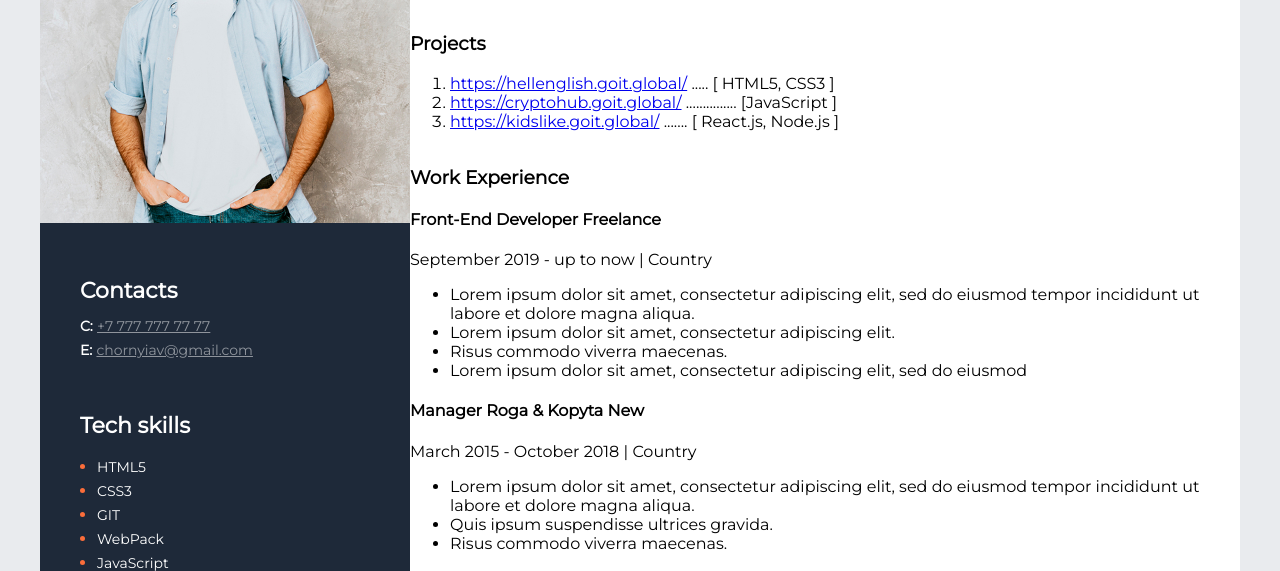
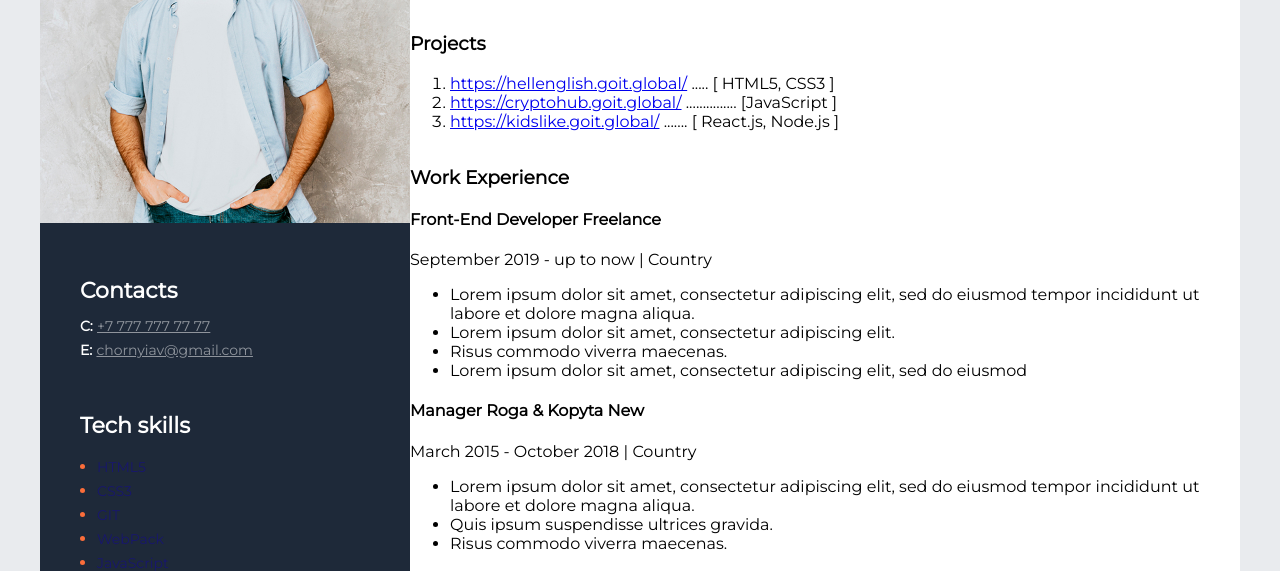
Before and after one commit to KateTytova/html-course, a plain HTML site: page index.html in a window 1280 px wide. Shown: the part 211-782 px from the top of the page. Drawn offline with Linux system fonts and the light colour scheme.

Commit message:
second-commit

```diff
--- a/css/style.css
+++ b/css/style.css
@@ -74,5 +74,5 @@ font-style: normal;
 font-weight: normal;
 font-size: 14px;
 line-height: 24px;
-color: #FFFFFF;
+color: #18176d;
 }
```
